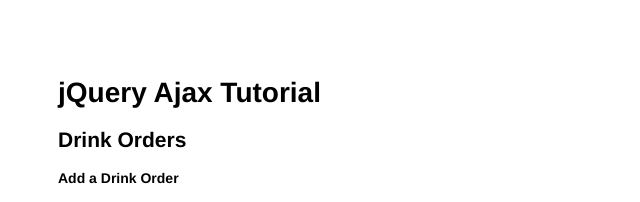
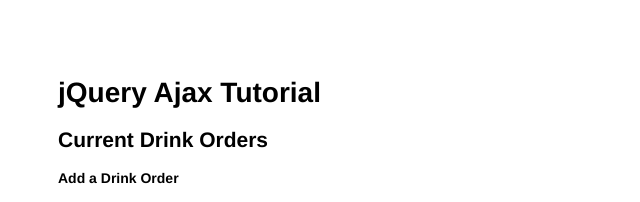
Before and after one commit to SharonMohammed/AJAX-example, a plain HTML site: page index.html in a window 1280 px wide. Shown: the top 202 px of the page, without its empty margins (0-640 px from the left). Drawn offline with Linux system fonts and the light colour scheme; no server answers.

Commit message:
Changed h2

```diff
--- a/index.html
+++ b/index.html
@@ -9,7 +9,7 @@
 <body>
     <h1>jQuery Ajax Tutorial</h1>
 
-    <h2>Drink Orders</h2>
+    <h2>Current Drink Orders</h2>
     <ul id="orders"></ul>
 
     <template id="order-template">
```
